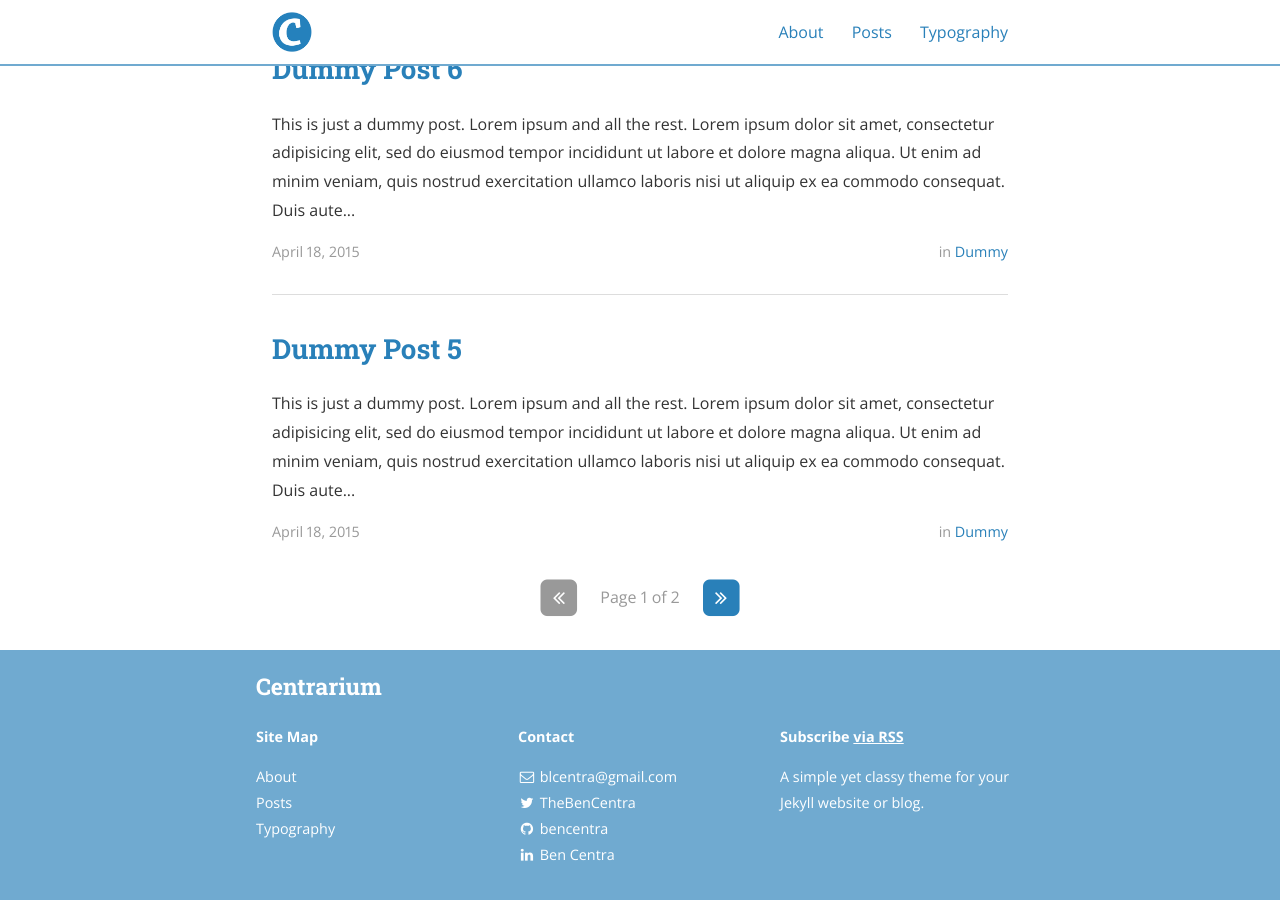
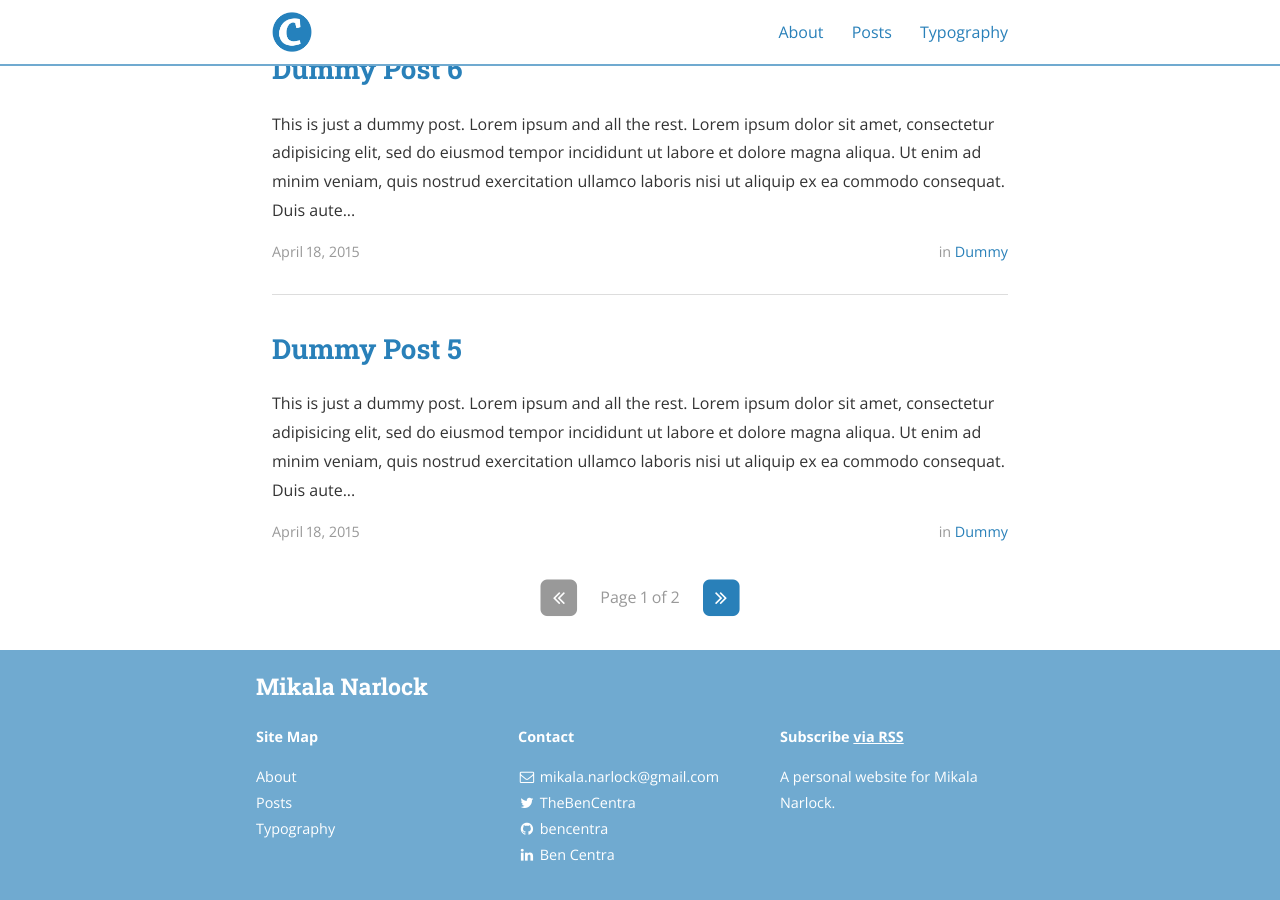
Before and after one commit to mikalaraethelib/mikalaraethelib.github.io, a Jekyll site: the page built from index.html, in a window 1280 px wide and 900 px high, scrolled down 1275 px. Built offline with Jekyll 4.4.1, drawn with Linux system fonts in a browser that asks for light colours; nearby versions of some CDN libraries; the list of posts is cut into pages by our own code; some of the changed text lies outside the part shown.

Commit message:
Update _config.yml

```diff
--- a/_config.yml
+++ b/_config.yml
@@ -1,7 +1,7 @@
 # External plugins
 # See http://ixti.net/software/2013/01/28/using-jekyll-plugins-on-github-pages.html for making `jekyll archives` work.
 plugins:
-  - jekyll-archives # Sorry, not GitHub pages friendly!
+ # - jekyll-archives # Sorry, not GitHub pages friendly!
   - jekyll-sitemap
   - jekyll-paginate-v2
 
@@ -9,17 +9,17 @@ exclude:
   - "/vendor/"
 
 # Site settings
-title: Centrarium
-subtitle: "A simple yet classy theme for your Jekyll website or blog"
-email: blcentra@gmail.com
-name: Ben Centra
+title: Mikala Narlock
+subtitle: Research Data Librarian + Dog Mom
+email: mikala.narlock@gmail.com
+name: Mikala Narlock
 description: >
-  A simple yet classy theme for your Jekyll website or blog.
+  A personal website for Mikala Narlock.
 # Base URL of site (i.e. /blog). It should always start with a slash,
 # and never end with a slash. Set it to a blank value if hosting at the
 # root of your server.
-baseurl: "" # the subpath of your site, e.g. /blog/
-url: "" # the base hostname & protocol for your site
+baseurl: "/blog/" # the subpath of your site, e.g. /blog/
+url: "https://mikalaraethelib.github.io/" # the base hostname & protocol for your site
 cover: "/assets/header_image.jpg"
 logo: "/assets/logo.png"
 
@@ -37,14 +37,14 @@ pagination:
   sort_reverse: true
 
 # Archive settings (see https://github.com/jekyll/jekyll-archives/)
-jekyll-archives:
-  enabled:
-    - categories
-    - tags
-  layout: 'archive'
-  permalinks:
-    category: '/category/:name/'
-    tag: '/tag/:name/'
+# jekyll-archives:
+  #enabled:
+   # - categories
+   # - tags
+  # layout: 'archive'
+ # permalinks:
+   # category: '/category/:name/'
+   # tag: '/tag/:name/'
 
 # Disqus comments
 # disqus_shortname: bencentra
```
